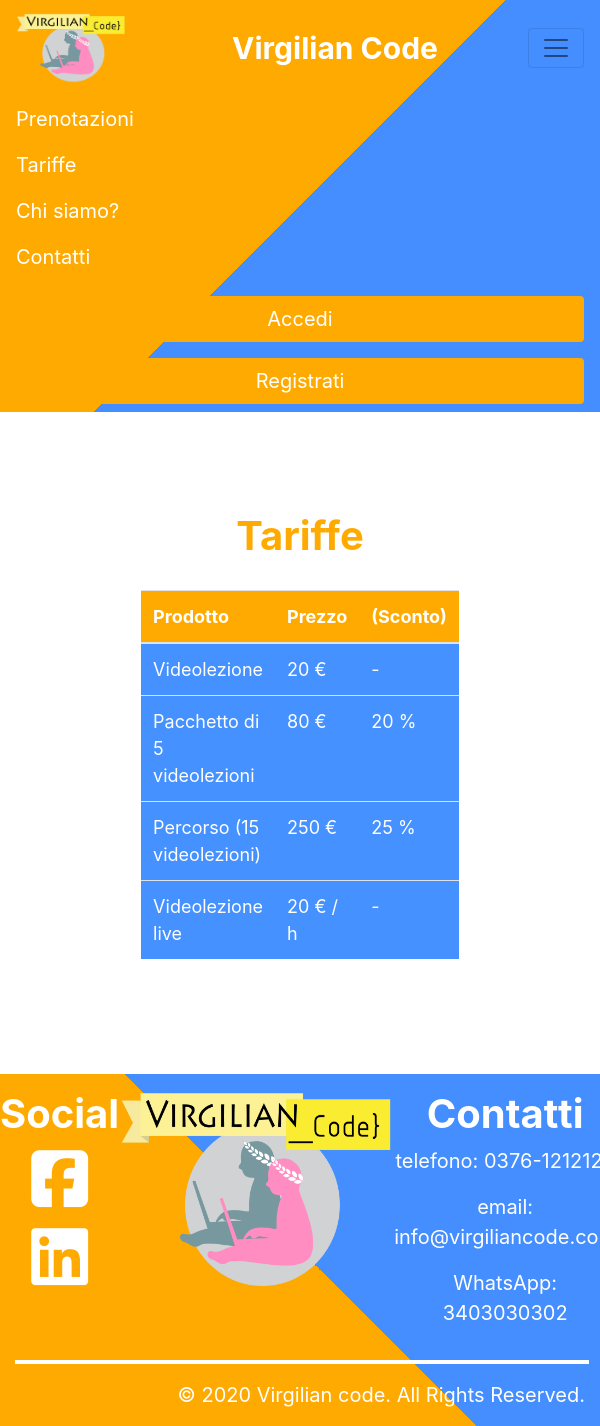
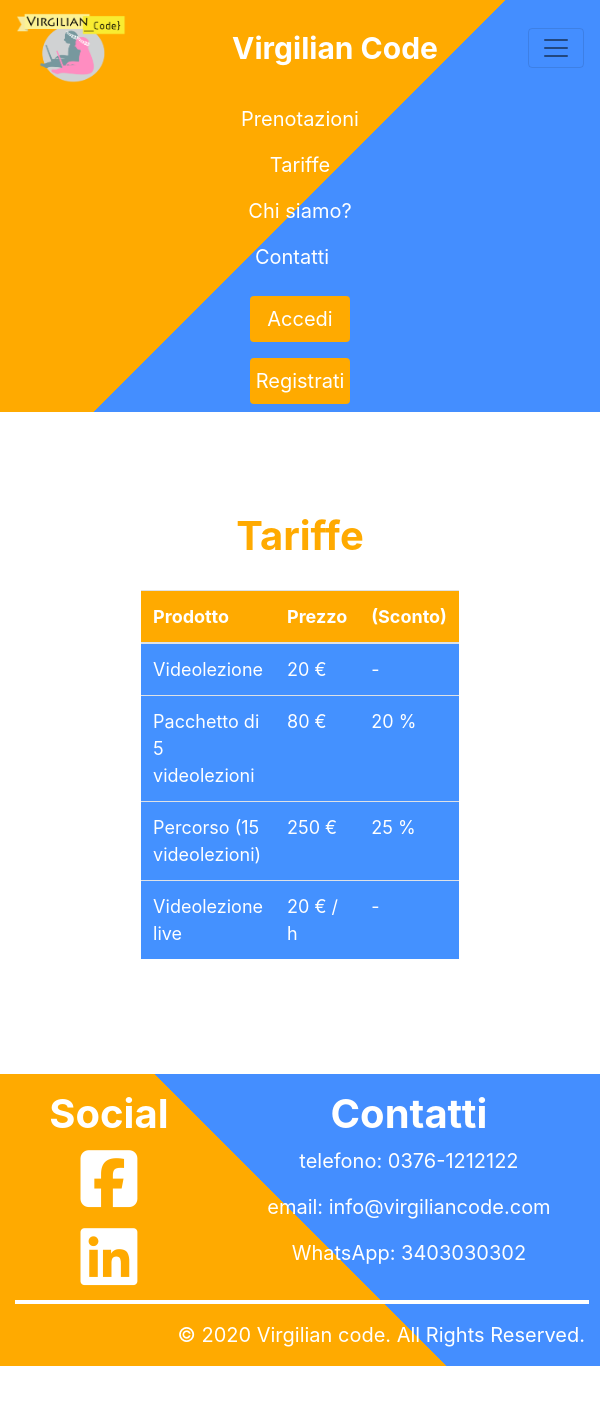
Before and after one commit to 241253/progetto_tecnologie_web, a Django app: page /tariffe/ in a window 600 px wide, after a click that opens the changed part; the page is wider, and only the part inside the window is pictured. After the commit the page ends 1366 px from the top of that part, so only its background shows below. Run offline with Django 3.2, Linux system fonts and the light colour scheme; some libraries are stand-ins or nearby versions.

Commit message:
J: home mobile adjustment - manca home mobile

```diff
--- a/static/css/style.css
+++ b/static/css/style.css
@@ -104,7 +104,25 @@
 /* Small devices (landscape phones, 576px and up)*/
 @media (min-width: 576px) and (max-width: 767px)
 {
+    /* HEADER */
+    .nav-link.btn
+    {
+        width: 100px;
+        margin-right: auto;
+        margin-left: auto;
+    }
 
+    .nav-link
+    {
+        text-align: center;
+        font-size: 20px;
+    }
+
+    /* FOOTER */
+    .footer img
+    {
+        display: none;
+    }
 }
 
 /* Medium devices (tablets, 768px and up)*/
--- a/templates/home.html
+++ b/templates/home.html
@@ -14,7 +14,7 @@
         <h3>Fai il tuo primo passo nel mondo della programmazione <span style="font-weight: bold">con noi</span></h3>
         <div><a class="btn btn-primary px-4 mt-3" style="color: white" href="#">Registrati sul sito</a></div>
     </div>
-    <div class="container-lg container-fluid-md my-5">
+    <div class="container-lg container-fluid my-5">
         <!-- 3 immagini di offerta -->
         <h1 class="mt-3 mb-5">COSA OFFRE VIRGILIAN CODE?</h1>
         <div class="image-container">
```
Also changed, not shown: static/css/home.css (+35 -0 lines).
